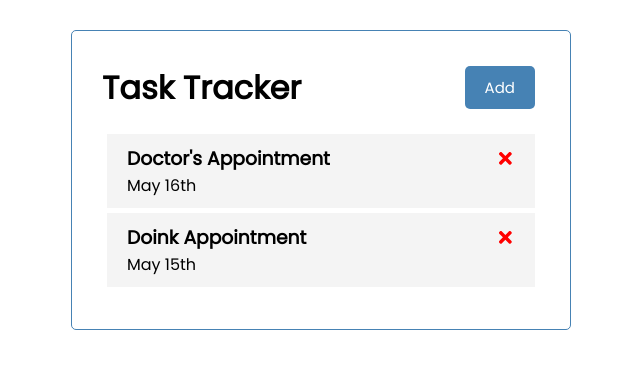
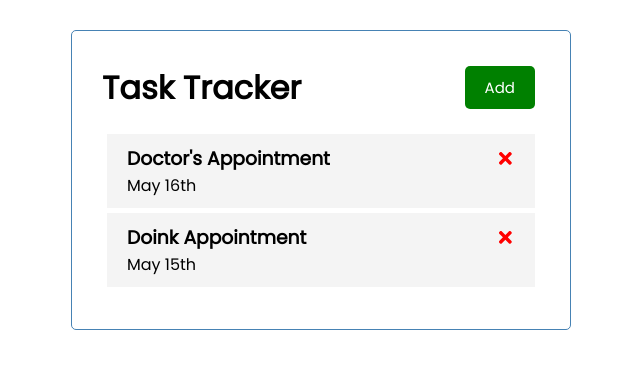
Before and after one commit to CutlerMcMartin/practice-react, a React (Create React App) app: page / in a window 1280 px wide. Shown: the top 368 px of the page, without its empty margins (319-959 px from the left). Built offline with nearby package versions, Linux system fonts and the light colour scheme.

Commit message:
Dynamic styling of the button

```diff
--- a/src/App.js
+++ b/src/App.js
@@ -41,7 +41,7 @@
 
   return (
     <div className="container">
-      <Header />
+      <Header onAdd={() => setShowAddTask(!showAddTask)} showAdd={showAddTask}/>
       {showAddTask && <AddTask onAdd={addTask} />}
       {tasks.length > 0 ? <Tasks tasks={tasks} onDelete = {deleteTask} onToggle={toggleReminder}/> : "No tasks broski"}
     </div>
--- a/src/components/Header.js
+++ b/src/components/Header.js
@@ -1,16 +1,12 @@
 import PropTypes from 'prop-types'
 import Button from './Button'
 
-const Header = ({title}) => {
-
-    const onClick = () => {
-        console.log('Click')
-    }
+const Header = ({title, onAdd, showAdd}) => {
 
     return (
         <header className='header'>
             <h1>{title}</h1>
-            <Button text='Add' onClick={onClick}/>
+            <Button text={showAdd ? 'Close' : "Add"} color={showAdd ? 'Red' : "Green"} onClick={onAdd}/>
         </header>
     )
 }
```
